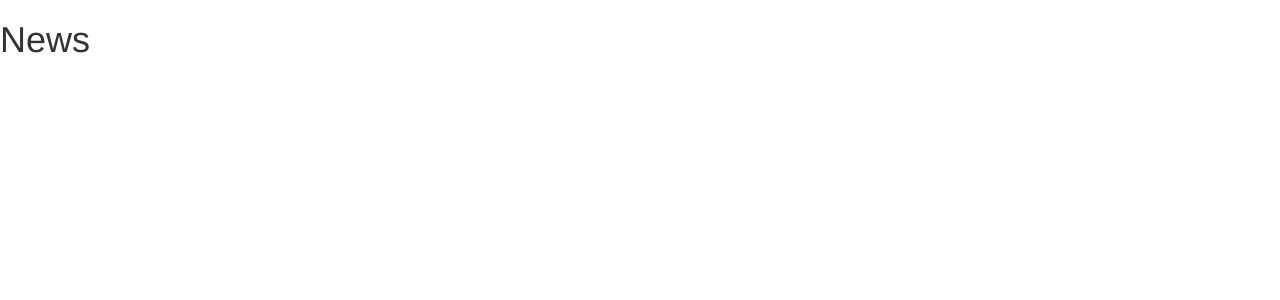
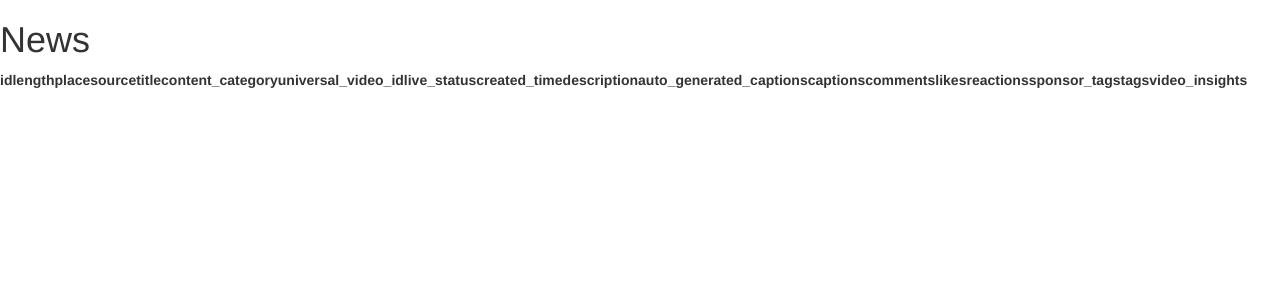
Before and after one commit to vrkrishn/FBHacks, a Flask app: page / in a window 1280 px wide. Before the commit the part shown is almost empty. Shown: the top 300 px of the page. Run offline with Flask 2, Linux system fonts and the light colour scheme; lists and menus that the app fills with data are empty; some libraries are stand-ins or nearby versions.

Commit message:
added db with videls route to show all videos

```diff
--- a/app.py
+++ b/app.py
@@ -42,17 +42,20 @@
 def addVideo(id , length , place , source , title , content_category , universal_video_id , live_status , created_time , description , auto_generated_captions , captions , comments , likes , reactions , sponsor_tags , tags , video_insights):
 	try:
 		with sqlite3.connect(DATABASE) as con:
+			print("Starting to add video.")
 			query = "INSERT INTO videos (id , length , place , source , title , content_category , universal_video_id , live_status , created_time , description , auto_generated_captions , captions , comments , likes , reactions , sponsor_tags , tags , video_insights) VALUES (? ,? , ? , ?,? ,? , ? , ?,? ,? , ? , ?,? ,? , ? , ?, ?, ?)"
 			cur = con.cursor()
 			cur.execute(query, (id , length , place , source , title , content_category , universal_video_id , live_status , created_time , description , auto_generated_captions , captions , comments , likes , reactions , sponsor_tags , tags , video_insights))
-			cur.commit()
+			print("Starting to add video.")
+			con.commit()
+			print("Starting to add video.")
 			print("Video added.")
 			return True
 	except:
 		con.rollback()
 		return False
 
-addVideo(1 , 2 , "place" , "source" , "title" , "content_category" , 1 , "live_status" , "created_time" , "description" , "auto_generated_captions" , "captions" , "comments" , 1 , "reactions" , "sponsor_tags" , "tags" , "video_insights")
+#addVideo(1 , 2 , "place" , "source" , "title" , "content_category" , 1 , "live_status" , "created_time" , "description" , "auto_generated_captions" , "captions" , "comments" , 1 , "reactions" , "sponsor_tags" , "tags" , "video_insights")
 
 
 
@@ -76,14 +79,14 @@
 
 @app.route("/videos")
 def videos():
+	template = JINJA_ENVIRONMENT.get_template('templates/index.html')
 	with sqlite3.connect(DATABASE) as con:
 		query = "SELECT * FROM videos;"
 		cur = con.cursor()
 		cur.execute(query)
 		rows = cur.fetchall()
+		#print rows
 		return template.render(rows = rows)
-
-
 
 
 
--- a/templates/index.html
+++ b/templates/index.html
@@ -11,7 +11,44 @@
 	<title>News</title>
 </head>
 <body>
+
+
 <h1>News</h1>
+
+
+<table>
+	<thead>
+	<tr>
+		<th>id</th>
+		<th>length</th>
+		<th>place</th>
+		<th>source</th>
+		<th>title </th>
+		<th>content_category</th>
+		<th>universal_video_id</th>
+		<th>live_status</th>
+		<th>created_time</th>
+		<th>description</th>
+		<th>auto_generated_captions</th>
+		<th>captions</th>
+		<th>comments</th>
+		<th>likes</th>
+		<th>reactions</th>
+		<th>sponsor_tags</th>
+		<th>tags</th>
+		<th>video_insights</th>
+	</th>
+	</thead>
+	<tbody>
+	<tr>
+		{% for row in rows%}
+			{% for datum in row%}
+			<td>{{datum}}</td>
+			{%endfor%}
+		{%endfor%}
+	<th>
+	</tbody>
+</table>
 
 </body>
 </html>
```
Also changed, not shown: db/database.db, 1 other file.
